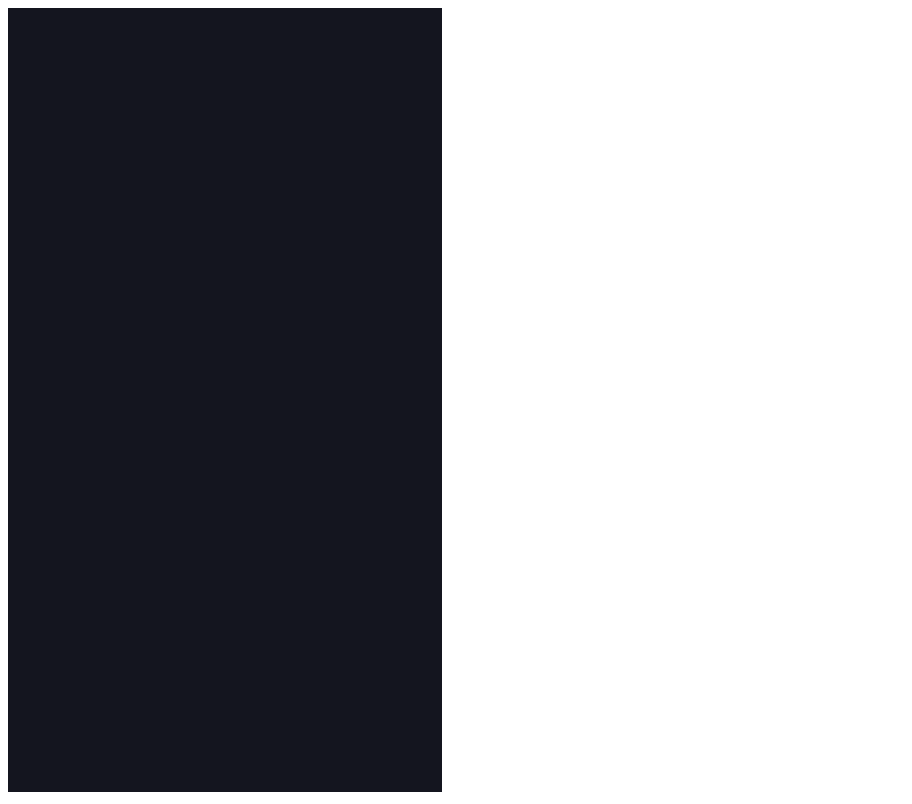
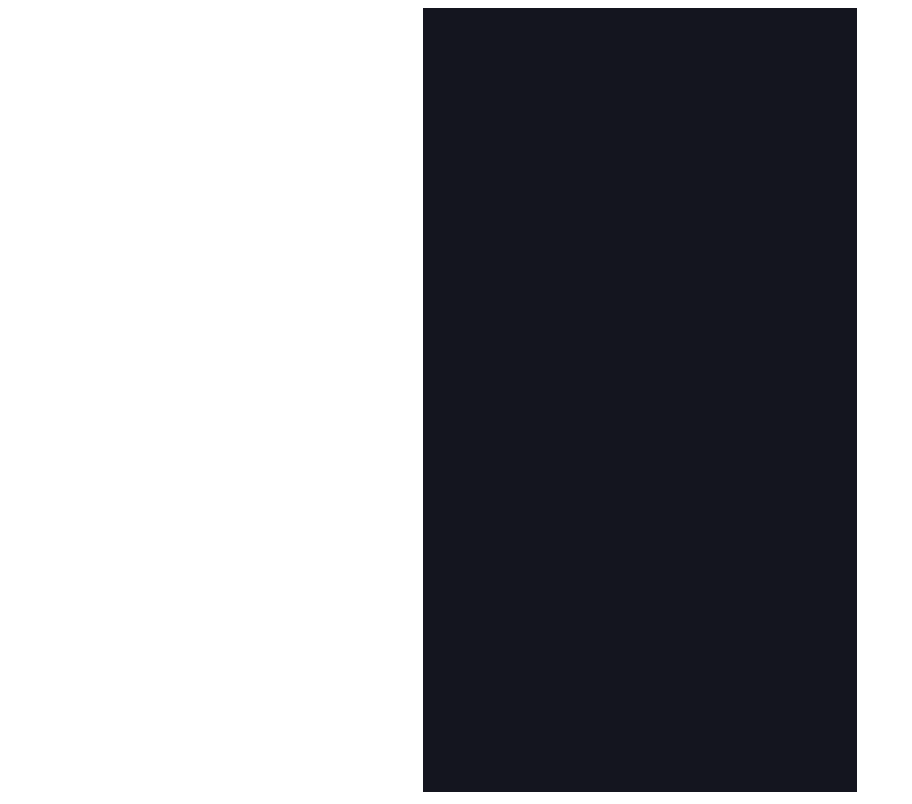
Before and after one commit to mckingho/festive-tree-pinball, a plain HTML site: page index.html in a window 1280 px wide. Shown: the whole page, without its empty margins (0-912 px from the left). Drawn offline with Linux system fonts and the light colour scheme.

Commit message:
Align center horizontally

```diff
--- a/index.html
+++ b/index.html
@@ -8,6 +8,9 @@
 </head>
 
 <body>
+    <div id="board-container" style="margin: auto;">
+        <div id="board"></div>
+    </div>
 </body>
 
 </html>
--- a/src/main.js
+++ b/src/main.js
@@ -12,10 +12,14 @@ function resizeBoard() {
 
     // init object / resize object's render
     if (!object) {
-        object = new MatterObject(document.body, boardWidth, boardHeight);
+        let board = document.querySelector('#board');
+        object = new MatterObject(board, boardWidth, boardHeight);
     } else {
         object.resizeRender(boardWidth, boardHeight);
     }
+
+    let boardContainer = document.querySelector('#board-container');
+    boardContainer.style.width = boardWidth + 'px';
 }
 
 window.addEventListener('load', resizeBoard);
```
